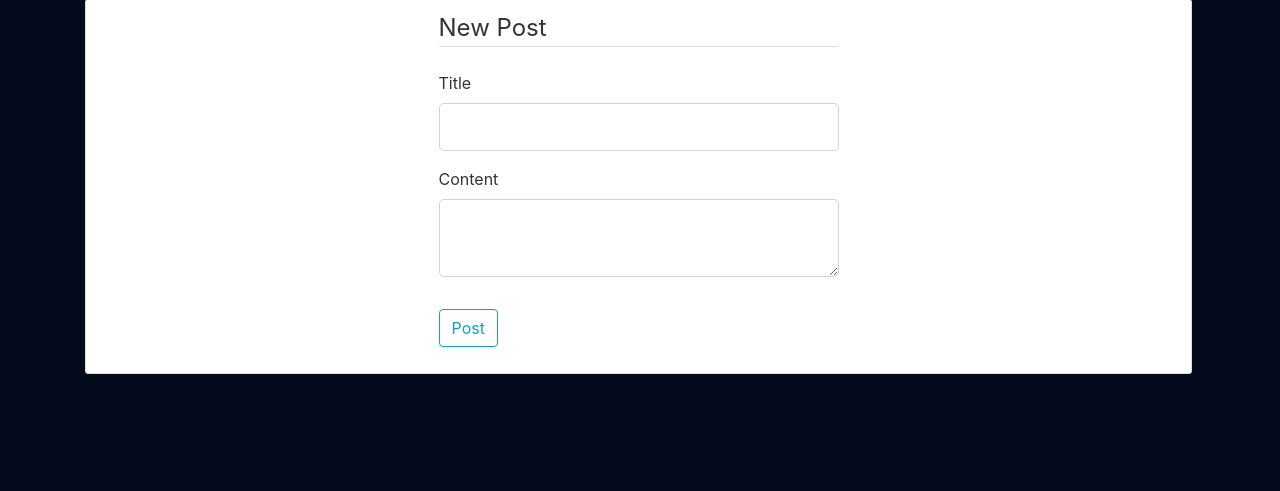
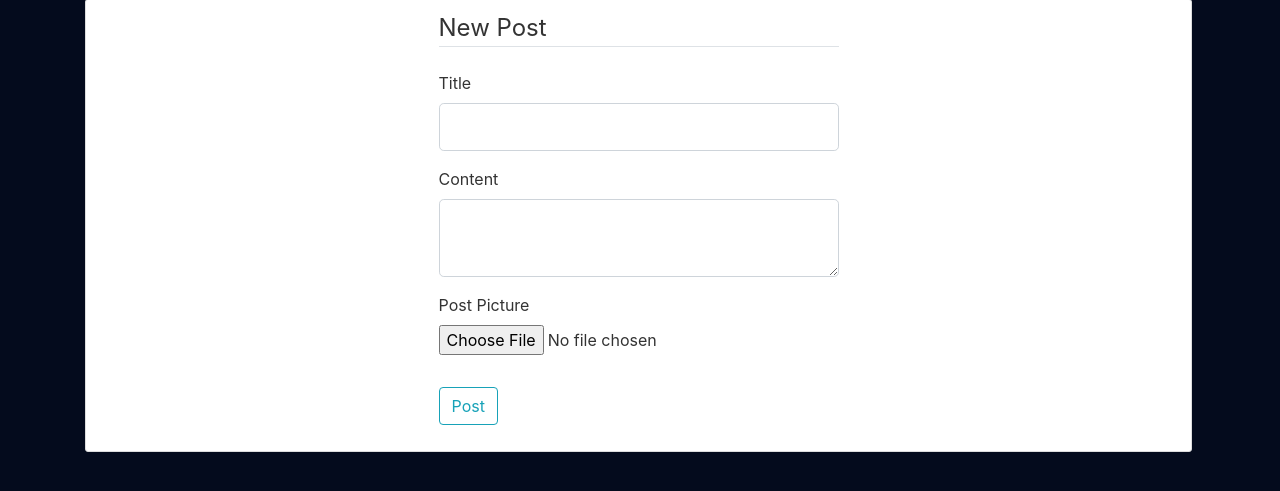
Before and after one commit to VincentVu4/Mem_Project, a Flask app: page /new_post in a window 1280 px wide. Shown: the part 81-572 px from the top of the page. Run offline with Flask 3, Linux system fonts and the light colour scheme; a user stored in the database is signed in; some libraries are stand-ins or nearby versions.

Commit message:
Added ability to add images to posts

```diff
--- a/memproject/forms.py
+++ b/memproject/forms.py
@@ -52,5 +52,6 @@ class UpdateAccountForm(FlaskForm):
 class PostForm(FlaskForm):
     title = StringField('Title', validators = [DataRequired()])
     content = TextAreaField('Content', validators = [DataRequired()])
+    picture = FileField('Post Picture', validators = [FileAllowed(['jpg', 'png'])])
     submit = SubmitField("Post")
     delete = SubmitField("Delete")
--- a/memproject/models.py
+++ b/memproject/models.py
@@ -24,6 +24,9 @@ class Post(db.Model):
     id = db.Column(db.Integer, primary_key = True)
     title = db.Column(db.String(100), nullable = False)
     date_posted = db.Column(db.DateTime, nullable = False, default = datetime.utcnow)
+
+    image_file_post = db.Column(db.String(20), nullable = False, default = "tiger-photo.jpg")
+
     content = db.Column(db.Text, nullable = False)
     user_id = db.Column(db.Integer, db.ForeignKey('user.id'), nullable = False)
 
--- a/memproject/routes.py
+++ b/memproject/routes.py
@@ -100,11 +100,15 @@ def logout():
 def new_post():
     form = PostForm()
     if form.validate_on_submit():
-        post = Post(title=form.title.data, content=form.content.data, author=current_user)
-        db.session.add(post)
-        db.session.commit()
-        flash('Your post has been created!', 'success')
-        return redirect(url_for('home'))
+        if form.picture.data:
+            picture_file = save_picture(form.picture.data)
+            post = Post(title=form.title.data, content=form.content.data, image_file_post = picture_file, author=current_user)
+            db.session.add(post)
+            db.session.commit()
+            flash('Your post has been created!', 'success')
+            return redirect(url_for('home'))
+        else:
+            flash('Your post has not been created!', 'danger')
     return render_template('create_post.html', title='New Post', form=form, legend= "New Post")
 
 @app.route("/post/<int:post_id>")
@@ -120,7 +124,9 @@ def update_post(post_id):
         abort(403)
     form = PostForm()
     if form.validate_on_submit():
-        if form.submit.data:
+        if form.picture.data:
+            picture_file = save_picture(form.picture.data)
+            post.image_file_post = picture_file
             post.title = form.title.data
             post.content = form.content.data
             db.session.commit()
--- a/memproject/static/post.css
+++ b/memproject/static/post.css
@@ -7,13 +7,10 @@
     margin-left: -175px;
 }
 
-
-
 .media-content-section{
     max-width: 300px;
     background-color: white;
   }
-
 
 .article-metadata{
     display: flex;
@@ -47,3 +44,8 @@
 .settings-button:hover{
     background-color: rgb(235, 234, 234);
 }
+
+.post-picture{
+    width: 300px;
+    background-size: contain;
+}
--- a/memproject/templates/create_post.html
+++ b/memproject/templates/create_post.html
@@ -2,7 +2,7 @@
 
 {% block content %}
     <div class = "content-section">
-        <form method = "post" action = "">
+        <form method = "post" action = "" enctype = "multipart/form-data">
             {{ form.hidden_tag() }}
             <fieldset class = "form-group">
                 <legend class = "border-bottom mb-4">{{ legend }}</legend>
@@ -36,6 +36,15 @@
                             {{ form.content(class = "form-control form-control-lg")}}
                         {% endif %}
                 </div>
+                <div class = "form-group">
+                    {{ form.picture.label() }}
+                    {{ form.picture(class = "form-control-file") }}
+                    {% if form.picture.errors %}
+                        {% for errors in form.picture.errors %}
+                            <span class = "text-danger">{{ errors }}</span></br>
+                        {% endfor %}
+                    {% endif %}
+                </div>
             </fieldset>
             <div class = "form-group">
                 {{ form.submit(class = "btn btn-outline-info") }}
--- a/memproject/templates/home.html
+++ b/memproject/templates/home.html
@@ -6,16 +6,18 @@
         {% for post in posts %}
             <article class="media-content-section">
                 <div class= "media-body">
+                    <div class = "post-picture-div">
+                        <img class = "post-picture" src = " {{ url_for('static', filename = 'profile-pics/' + post.image_file_post) }}">
                         <div class="article-metadata">
                             <img class = "rounded-circle article-img" src = "{{ url_for('static', filename='profile-pics/' + post.author.image_file) }}">
                             <div class = "post-description">
                                 <a class="post-author" href="#">{{ post.author.username }}</a>
                                 <small class="text-muted">{{ post.date_posted.strftime("%m-%d-%Y") }}</small>
                             </div>
-
                         </div>
                         <h2><a class="article-title" href="{{ url_for('post', post_id = post.id) }}">{{ post.title }}</a></h2>
                         <p class="article-content">{{ post.content }}</p>
+                    </div>
                 </div>
             </article>
         {% endfor %}
--- a/memproject/templates/post.html
+++ b/memproject/templates/post.html
@@ -4,6 +4,7 @@
     <div class = "div-grid">
         <article class="media-content-section">
             <div class= "media-body">
+                <img class = "post-picture" src = " {{ url_for('static', filename = 'profile-pics/' + post.image_file_post) }}">
                 <div class="article-metadata">
                     <img class = "rounded-circle article-img" src = "{{ url_for('static', filename='profile-pics/' + post.author.image_file) }}">
                     <div class = "post-description">
```
Also changed, not shown: instance/site.db, memproject/static/profile-pics/053ffab959ee97a5.jpg (renamed from memproject/static/profile-pics/6dc672c83c66d99b.jpg), memproject/static/profile-pics/15519bb4488d91c2.jpg (added), memproject/static/profile-pics/35540b6de0a54ee5.jpg (added), memproject/static/profile-pics/5162ce80779823b6.jpg (deleted), memproject/static/profile-pics/5ab947d221ea016b.jpg (added), memproject/static/profile-pics/6aecc98f07e9665b.jpg (added), memproject/static/profile-pics/d2e2b5c99317778c.PNG (deleted), memproject/static/profile-pics/e24623450f4c5c86.jpg (added), memproject/static/profile-pics/f5f92d9bae68590b.PNG (deleted), memproject/static/profile-pics/fbfab6c521a57227.PNG (deleted), memproject/static/profile-pics/tiger-photo.jpg (added). Lines whose indentation alone changed are shown as unchanged.
